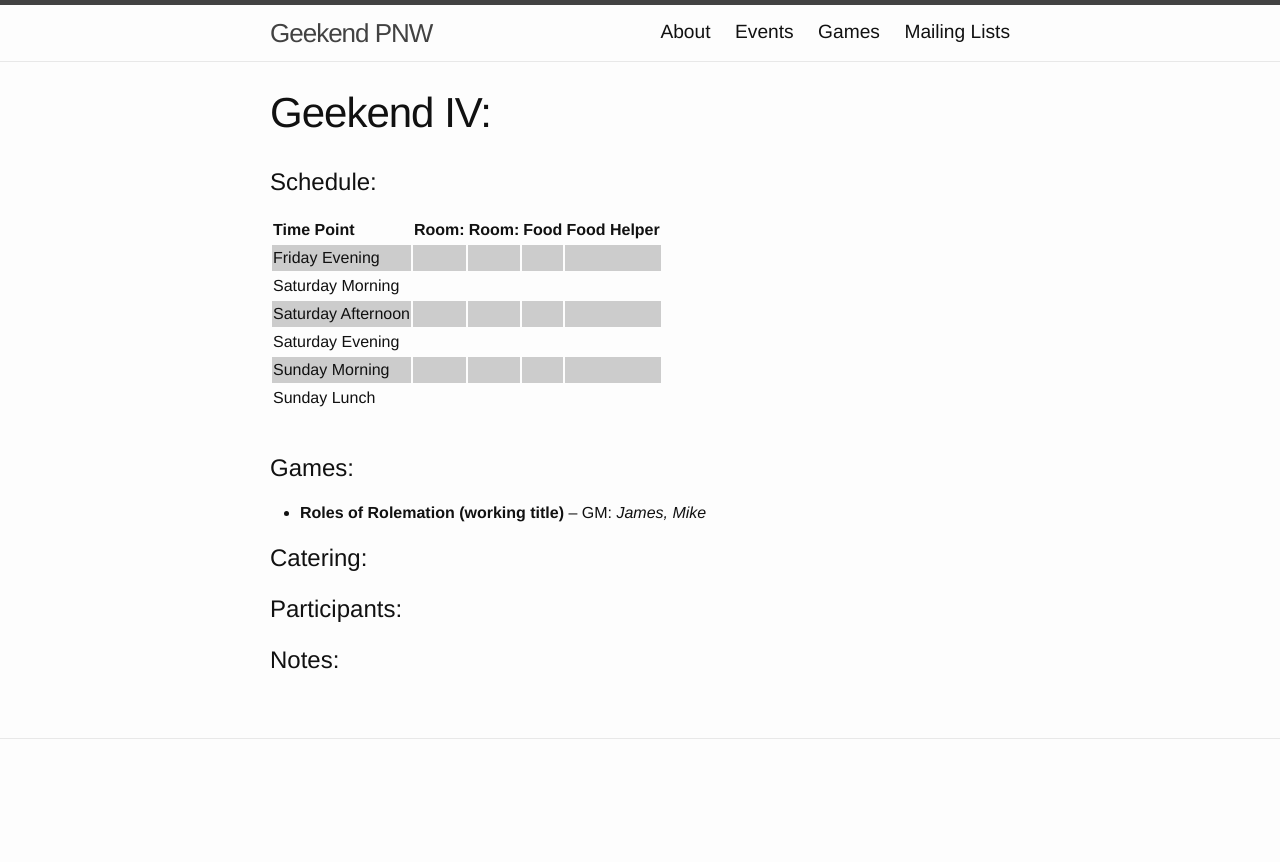
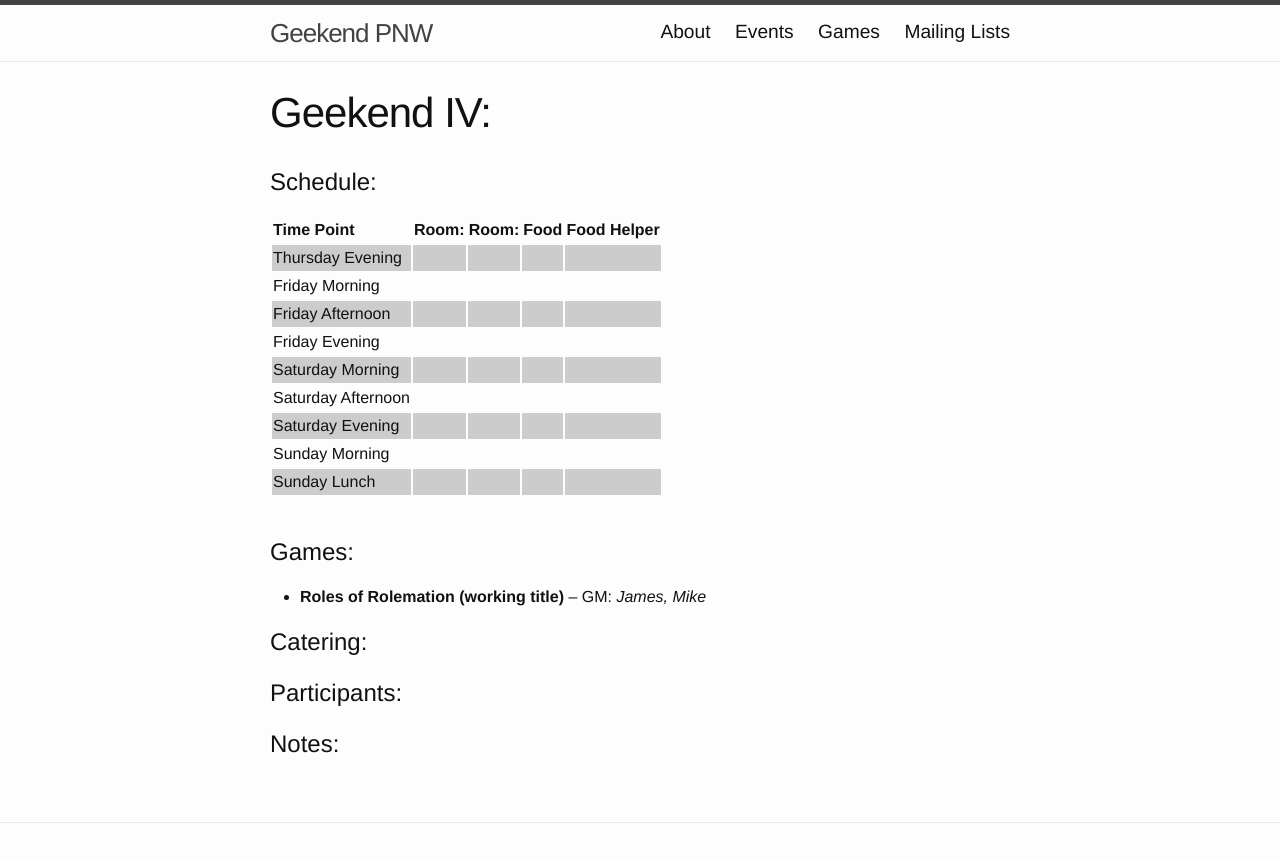
Before and after one commit to Geekend-PNW/geekend-pnw.github.com, a Jekyll site: the page built from events/2017-06-geekend.md, in a window 1280 px wide. Shown: the top 862 px of the page. Built offline with Jekyll 4.4.1, drawn with Linux system fonts in a browser that asks for light colours.

Commit message:
adding in more time

```diff
--- a/events/2017-06-geekend.md
+++ b/events/2017-06-geekend.md
@@ -9,6 +9,9 @@ event: 2017-06
 
 | Time Point         | Room: | Room: | Food | Food Helper |
 |:-------------------|:------|:------|:-----|:------------|
+| Thursday Evening   |       |       |      |             |
+| Friday Morning     |       |       |      |             |
+| Friday Afternoon   |       |       |      |             |
 | Friday Evening     |       |       |      |             |
 | Saturday Morning   |       |       |      |             |
 | Saturday Afternoon |       |       |      |             |
```
